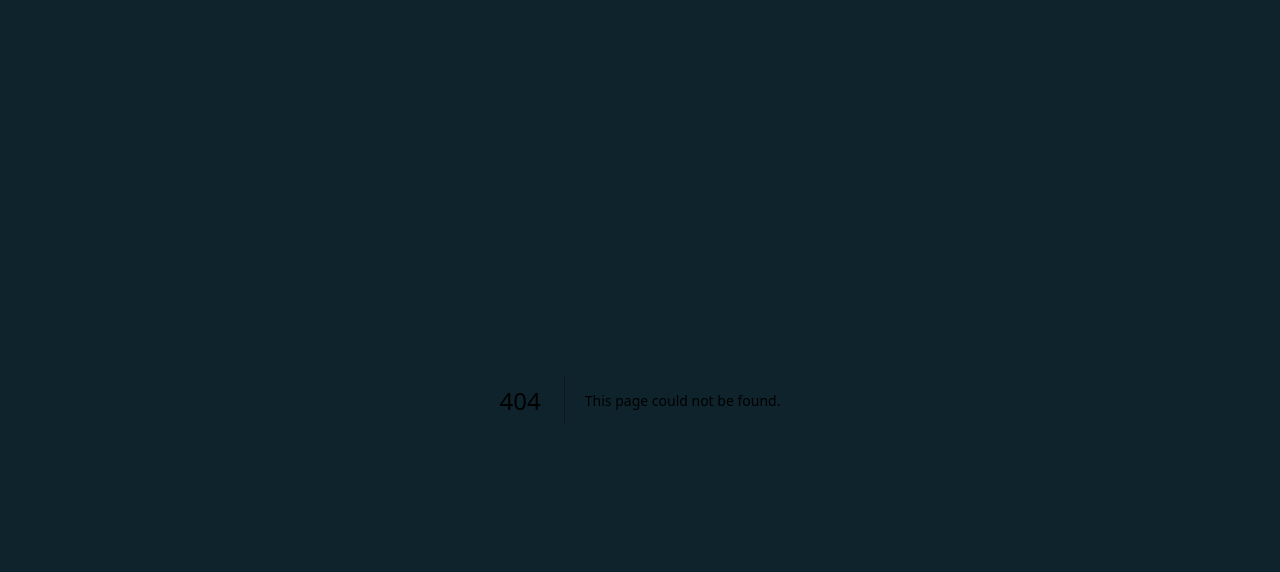
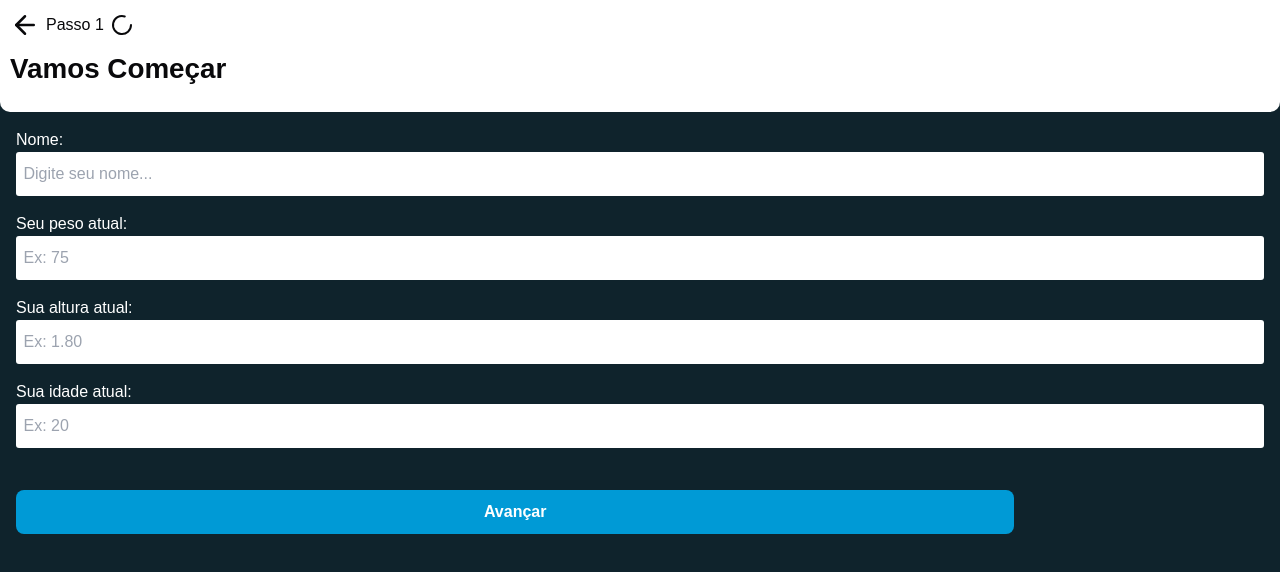
Before and after one commit to Nattanjunior/web-easyDiet, a Next.js app: page /stepOne in a window 1280 px wide. Before the commit this address had no page. Shown: the top 572 px of the page. Built offline with nearby package versions, Linux system fonts and the light colour scheme.

Commit message:
created folders stepOne and createDiet

```diff
--- /dev/null
+++ b/src/app/(root)/createDiet/page.tsx
@@ -0,0 +1,6 @@
+export function CreateDiet(){
+  return(
+    <>
+    </>
+  )
+}
--- a/src/app/(root)/home/page.tsx
+++ b/src/app/(root)/home/page.tsx
@@ -1,6 +1,15 @@
+'use client'
+
 import Image from "next/image";
+import { useRouter } from 'next/navigation';
 
 export default function Home() {
+  const router = useRouter();
+
+  const handleNavigation = () => {
+    router.push('/stepOne')
+  }
+
   return (
     <main className="w-full h-screen flex justify-center ">
       <div className="w-full text-center flex flex-col justify-center items-center">
@@ -13,7 +22,15 @@ export default function Home() {
 
         <p className="w-[25.1rem] font-medium text-[1.8rem] text-white">Sua dieta personalizada com inteligência artificial 🍴 </p>
 
-        <button className="bg-blueButton text-[1.6rem] text-white font-semibold w-[80%] h-[4.4rem] rounded-[0.8rem] mt-[2.6rem] hover:cursor-pointer hover:translate-y-[-1.0rem] transition-all">Gerar Dieta</button>
+
+        <button
+          onClick={handleNavigation}
+          className="bg-blueButton text-[1.6rem] text-white font-semibold w-[80%] h-[4.4rem] rounded-[0.8rem] mt-[2.6rem] hover:cursor-pointer hover:translate-y-[-1.0rem] transition-all">
+          Gerar Dieta
+        </button>
+
+
+
 
       </div>
 
--- /dev/null
+++ b/src/app/(root)/stepOne/page.tsx
@@ -0,0 +1,92 @@
+'use client'
+
+import { Header } from "@/components/header/page";
+import { z } from 'zod'
+import { useForm } from "react-hook-form"
+import { zodResolver } from '@hookform/resolvers/zod'
+import { Input } from "@/components/input/page";
+import { useDataStore } from "../../../../store/data";
+import { useRouter } from 'next/navigation';
+
+
+const schema = z.object({
+  name: z.string().min(1, { message: "Nome é obrigatório" }),
+  weight: z.string().min(1, { message: "Peso é obrigatório" }),
+  age: z.string().min(1, { message: "Idade é obrigatória" }),
+  height: z.string().min(1, { message: "Altura é obrigatória" }),
+})
+
+type FormData = z.infer<typeof schema>
+
+export default function StepOne() {
+
+  const { control, handleSubmit, formState: { errors, isValid } } = useForm<FormData>({
+    resolver: zodResolver(schema)
+  });
+
+  const SetPageOne = useDataStore(state => state.setPageOne)
+
+  const router = useRouter();
+
+  const handleNavigation = (data: FormData) => {
+    SetPageOne({
+      name: data.name,
+      age: data.age,
+      height: data.height,
+      weight: data.weight
+    })
+    router.push('/stepOne')
+  }
+
+  return (
+    <div>
+      <Header
+        step="Passo 1"
+        title="Vamos Começar"
+      />
+
+      <div className="p-[1.6rem] flex flex-col">
+        <p className="text-white">Nome:</p>
+        <Input
+          name="name"
+          control={control}
+          placeholder="Digite seu nome..."
+          error={errors.name?.message}
+        />
+
+        <p className="text-white">Seu peso atual:</p>
+        <Input
+          name="weight"
+          control={control}
+          placeholder="Ex: 75"
+          error={errors.weight?.message}
+        />
+
+        <p className="text-white">Sua altura atual:</p>
+        <Input
+          name="height"
+          control={control}
+          placeholder="Ex: 1.80"
+          error={errors.height?.message}
+        />
+
+        <p className="text-white">Sua idade atual:</p>
+        <Input
+          name="age"
+          control={control}
+          placeholder="Ex: 20"
+          error={errors.age?.message}
+        />
+
+        <button
+          onClick={handleSubmit(handleNavigation)}
+          className="bg-blueButton text-[1.6rem] text-white font-semibold w-[80%] h-[4.4rem] rounded-[0.8rem] mt-[2.6rem] hover:cursor-pointer hover:translate-y-[-1.0rem] transition-all ">
+          Avançar
+        </button>
+
+      </div>
+
+
+    </div>
+  )
+}
```
